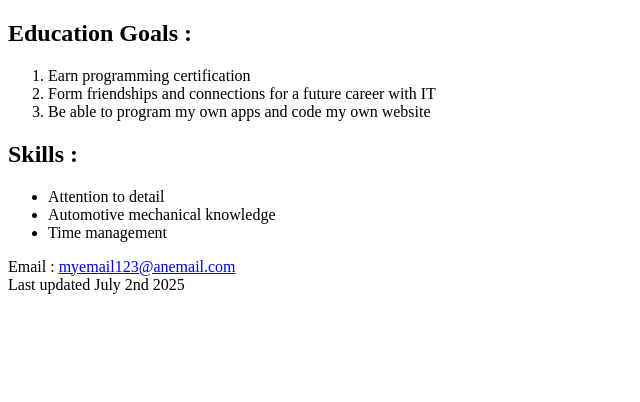
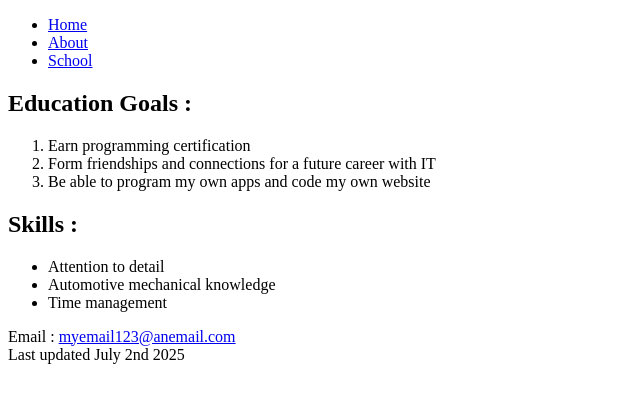
Before and after one commit to mleg218/cis162, a plain HTML site: page about.html in a window 1280 px wide. Shown: the whole page, without its empty margins (0-640 px from the left). Drawn offline with Linux system fonts and the light colour scheme.

Commit message:
Add files via upload

```diff
--- a/about.html
+++ b/about.html
@@ -3,23 +3,51 @@
 <head>
     <meta charset="UTF-8">
     <meta name="keywords" content="goals, skills">
-<title>About Me</title>
+    <title>About Me</title>
+    <!--
+    CIS 162
+    Project 2
+    Education goals and skills
+    Author : Matthew Legaspi
+    Date : 7/2/25
+    Filename : about.html
+    -->
 </head>
-<body>
+
+<header>
+
+    <nav>
+
+        <ul>
+            <li><a href="index.html">Home</a></li>
+            <li><a href="about.html">About</a></li>
+            <li><a href="school.html">School</a></li>
+        </ul>
+
+    </nav>
+
+</header>
+
 <article>
+
     <h1><b>Education Goals :</b></h1>
+
     <ol>
         <li>Earn programming certification</li>
         <li>Form friendships and connections for a future career with IT</li>
         <li>Be able to program my own apps and code my own website</li>
     </ol>
+
     <h2><b>Skills :</b></h2>
+
     <ul>
         <li>Attention to detail</li>
         <li>Automotive mechanical knowledge</li>
         <li>Time management</li>
     </ul>
+
 </article>
-</body>
+
 <footer>Email : <a href="mailto:myemail123@anemail.com">myemail123@anemail.com</a><br>Last updated July 2nd 2025</footer>
+
 </html>
```
Also changed, not shown: index.html (+23 -6 lines).
